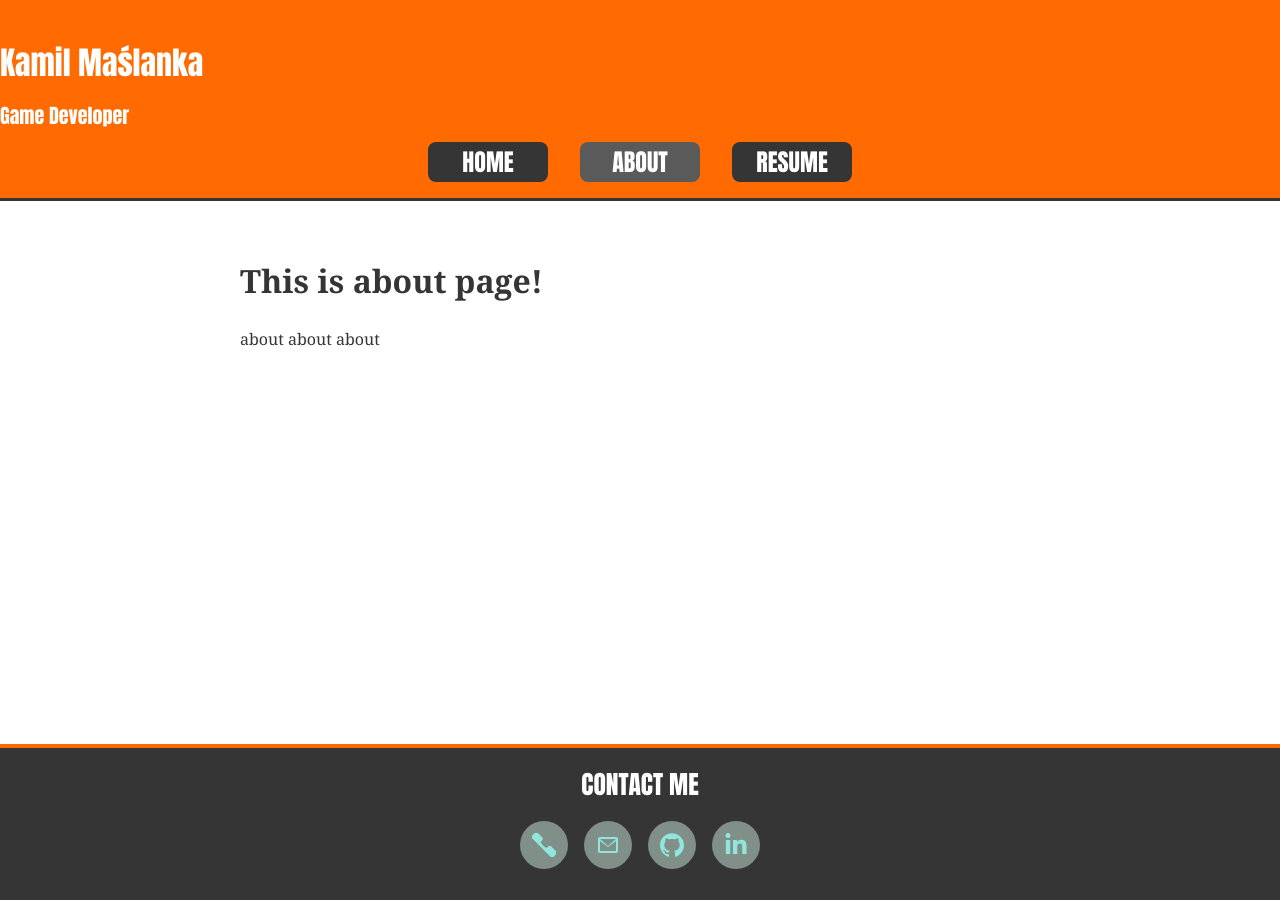
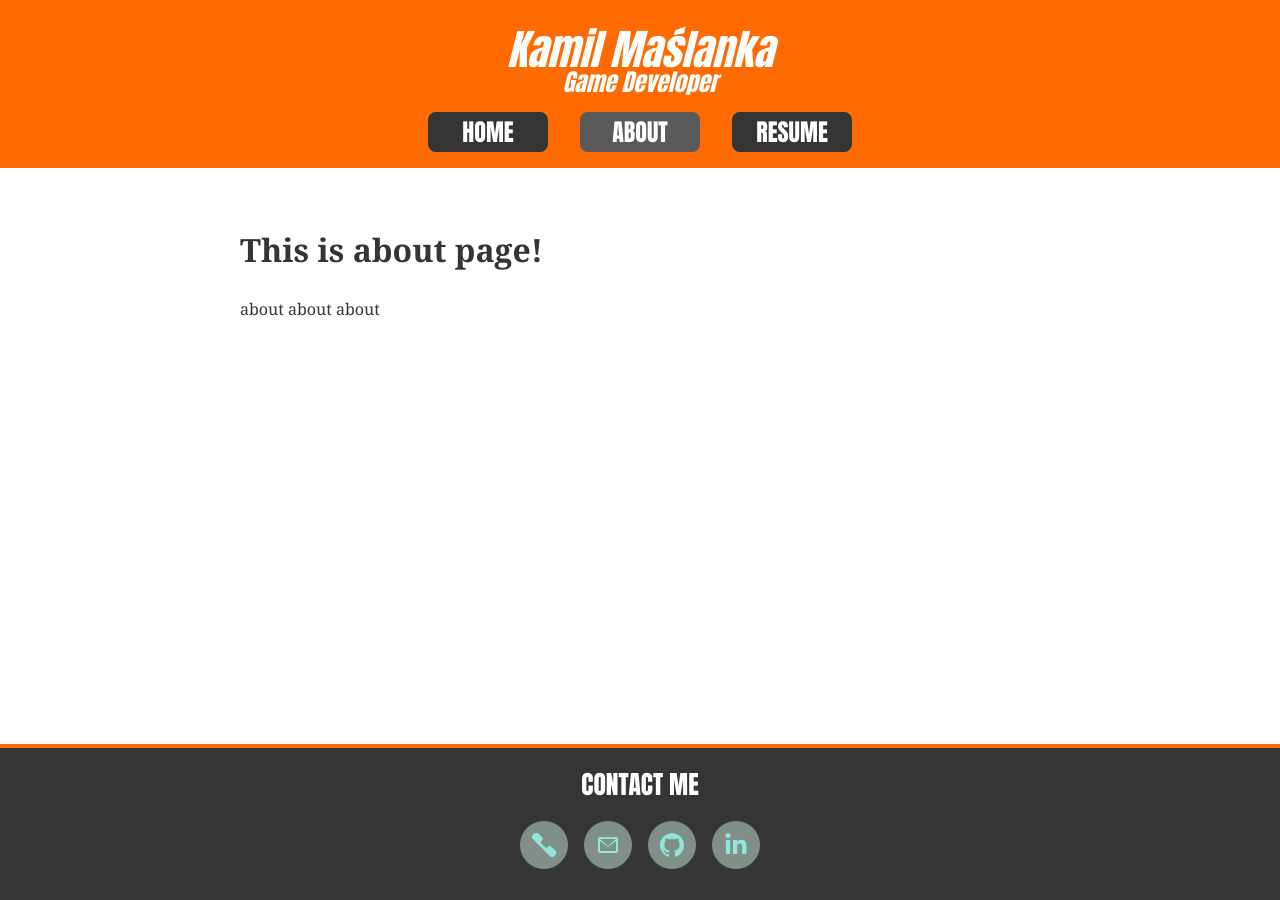
Before and after one commit to juna8001/juna8001.github.io, a Jekyll site: the page built from pages/about.md, in a window 1280 px wide. Built offline with Jekyll 4.4.1, drawn with Linux system fonts in a browser that asks for light colours.

Commit message:
style improvements

```diff
--- a/assets/header.css
+++ b/assets/header.css
@@ -2,21 +2,27 @@ header.site-header {
     background: var(--header-bg);
     color: var(--header-text);
     padding: 1em 0;
-    border-bottom: 3px solid var(--content-color);
+    border-bottom: 3px solid ;
 }
 
 .site-header-title {
     font-family: var(--reckoner_bold);
-    font-size: 32px;
-    align-self: center;
+    font-size: 42px;
+    justify-self: center;
+    font-weight: normal;
+    margin-top: 0px;
+    margin-bottom: 0px;
+    font-style: italic;
 }
 
-.site-header-subtitle{
+.site-header-subtitle {
     font-family: var(--reckoner);
-    font-size: 20px;
-    margin-top: -10px;
+    font-size: 24px;
+    margin-top: -20px;
     margin-bottom: 10px;
-    align-self: center;
+    justify-self: center;
+    font-weight: normal;
+    font-style: italic;
 }
 
 nav.site-nav {
```
